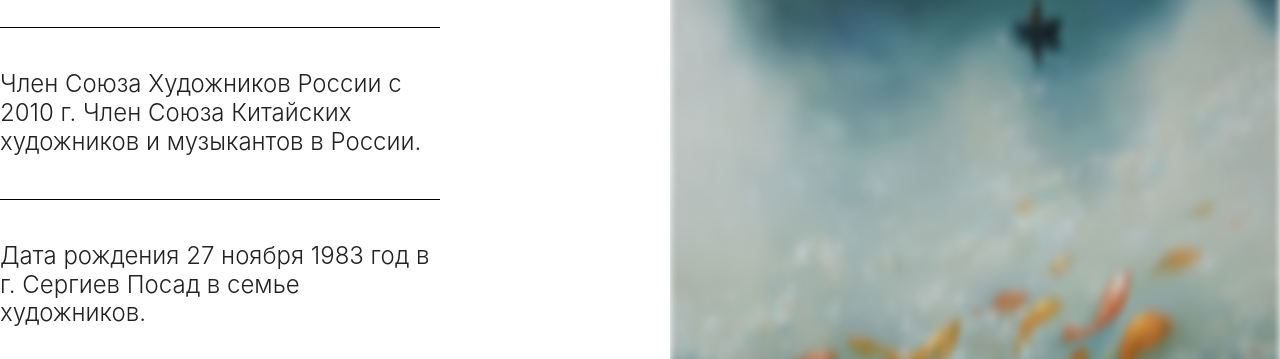
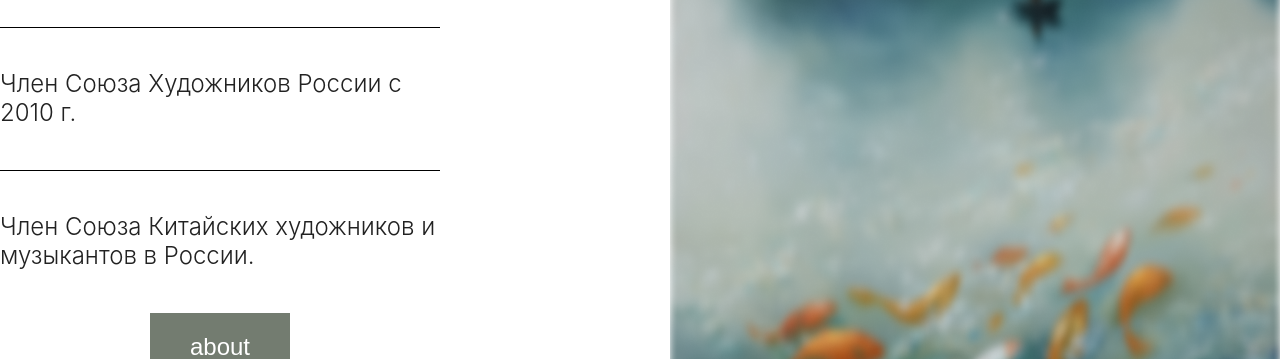
Before and after one commit to Amirka2/portfolio-page, a React app: page / in a window 1280 px wide. Shown: the part 441-800 px from the top of the page. Built offline with nearby package versions, Linux system fonts and the light colour scheme.

Commit message:
about-page refactor: fixed about info, deleted useless locales in AboutBio component, added mapping for info array

```diff
--- a/src/entities/bio/About/BioAbout.styles.ts
+++ b/src/entities/bio/About/BioAbout.styles.ts
@@ -24,7 +24,6 @@ export const TextWrapper = styled.div`
 export const TextList = styled.ul`
   display: flex;
   flex-direction: column;
-  align-items: center;
   gap: 22px;
 `;
 
--- a/src/entities/bio/About/BioAbout.tsx
+++ b/src/entities/bio/About/BioAbout.tsx
@@ -1,30 +1,14 @@
 import React from "react";
 import { useTranslation } from "react-i18next";
-
-import i18n from "i18next";
-import { initReactI18next } from "react-i18next";
 
 import { Container, Line, SubTitle, Text } from "@shared/ui";
 import img from "@static/images/main_background.png";
 
-import translationEN from "./locales/en/translation.json";
-import translationRU from "./locales/ru/translation.json";
-
 import * as SC from "./BioAbout.styles";
-
-const resources = {
-  en: {
-    translation: translationEN,
-  },
-  ru: {
-    translation: translationRU,
-  },
-};
-
-i18n.use(initReactI18next).init({ resources });
 
 export const BioAbout = () => {
   const { t } = useTranslation();
+  const info = t("info", { returnObjects: true }) as Array<string>;
 
   return (
     <Container>
@@ -37,15 +21,11 @@ export const BioAbout = () => {
             <SubTitle>{t("name")}</SubTitle>
             <Line />
             <SC.TextList>
-              <SC.TextListItem>
-                <Text>{t("info.0")}</Text>
-              </SC.TextListItem>
-              <SC.TextListItem>
-                <Text>{t("info.1")}</Text>
-              </SC.TextListItem>
-              <SC.TextListItem>
-                <Text>{t("info.2")}</Text>
-              </SC.TextListItem>
+              {info.map((infoEl) => (
+                <SC.TextListItem>
+                  <Text>{infoEl}</Text>
+                </SC.TextListItem>
+              ))}
             </SC.TextList>
           </SC.TextWrapper>
         </SC.SideBlock>
--- a/src/entities/bio/About/locales/en/translation.json
+++ /dev/null
@@ -1,9 +0,0 @@
-{
-    "name": "Dorokhova Katerina Sergeevna",
-    "info": [
-        "Artist and teacher at the Russian Academy of Arts. I.E. Repin in St. Petersburg since 2012",
-        "Member of the Union of Artists of Russia since 2010. Member of the Union of Chinese Artists and Musicians in Russia.",
-        "Date of birth November 27, 1983 in Sergiev Posad in a family of artists."
-    ],
-    "about": "About me"
-}
--- a/src/entities/bio/About/locales/ru/translation.json
+++ /dev/null
@@ -1,9 +0,0 @@
-{
-    "name": "Дорохова Екатерина Сергеевна",
-    "info": [
-        "Художник и преподаватель Российской Академии Художеств им. И.Е. Репина в г. Санкт-Петербурге с 2012 г.",
-        "Член Союза Художников России с 2010 г. Член Союза Китайских художников и музыкантов в России.",
-        "Дата рождения 27 ноября 1983 год в г. Сергиев Посад в семье художников."
-    ],
-    "about": "Обо мне"
-}
--- a/src/pages/About/ui/locales/cn/translation.json
+++ b/src/pages/About/ui/locales/cn/translation.json
@@ -1,11 +1,12 @@
 {
     "name": "多罗霍娃·叶卡捷琳娜·谢尔盖耶芙娜",
     "info": [
-        "自2012年起在圣彼得堡俄罗斯艺术学院I.E. Repin担任艺术家和教师",
-        "自2010年起是俄罗斯艺术家协会会员。俄罗斯中国艺术家和音乐家协会会员。",
-        "生于1983年11月27日，出生于谢尔盖耶夫·波萨特，在一个艺术家家庭中。"
+        "自2012年起，是俄罗斯艾·列宾命名的圣彼得堡艺术学院的艺术家和教师。",
+        "自2010年起，是俄罗斯艺术家联盟的成员。",
+        "是俄罗斯中国艺术家音乐家联合会的成员。",
+        "出生日期为1983年11月27日。",
+        "出生在谢尔盖耶夫·波萨德市一个艺术家家庭。"
     ],
-    "about": "关于我",
     "study": "学习",
     "studyData": [
         {
--- a/src/pages/About/ui/locales/en/translation.json
+++ b/src/pages/About/ui/locales/en/translation.json
@@ -1,11 +1,12 @@
 {
     "name": "Dorokhova Katerina Sergeevna",
     "info": [
-        "Artist and teacher at the Russian Academy of Arts. I.E. Repin in St. Petersburg since 2012",
-        "Member of the Union of Artists of Russia since 2010. Member of the Union of Chinese Artists and Musicians in Russia.",
-        "Date of birth November 27, 1983 in Sergiev Posad in a family of artists."
+        "An artist and a teacher at the Russian Academy of Arts named after I.E. Repin in St. Petersburg since 2012.",
+        "A member of the Union of Artists of Russia since 2010.",
+        "A member of the Union of Chinese Artists and Musicians in Russia.",
+        "Date of birth is November 27, 1983.",
+        "Born in the city of Sergiev Posad in a family of artists."
     ],
-    "about": "About me",
     "study": "Study",
     "studyData": [
         {
--- a/src/pages/About/ui/locales/ru/translation.json
+++ b/src/pages/About/ui/locales/ru/translation.json
@@ -2,8 +2,10 @@
     "name": "Дорохова Екатерина Сергеевна",
     "info": [
         "Художник и преподаватель Российской Академии Художеств им. И.Е. Репина в г. Санкт-Петербурге с 2012 г.",
-        "Член Союза Художников России с 2010 г. Член Союза Китайских художников и музыкантов в России.",
-        "Дата рождения 27 ноября 1983 год в г. Сергиев Посад в семье художников."
+        "Член Союза Художников России с 2010 г.",
+        "Член Союза Китайских художников и музыкантов в России.",
+        "Дата рождения 27 ноября 1983 год",
+        "Родилась в г. Сергиев Посад в семье художников."
     ],
     "study": "Обучение",
     "studyData": [
```
